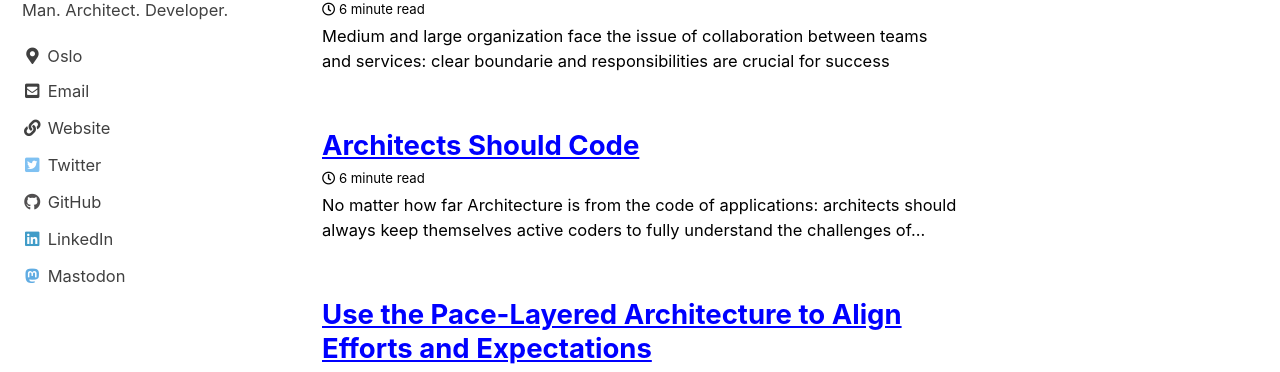
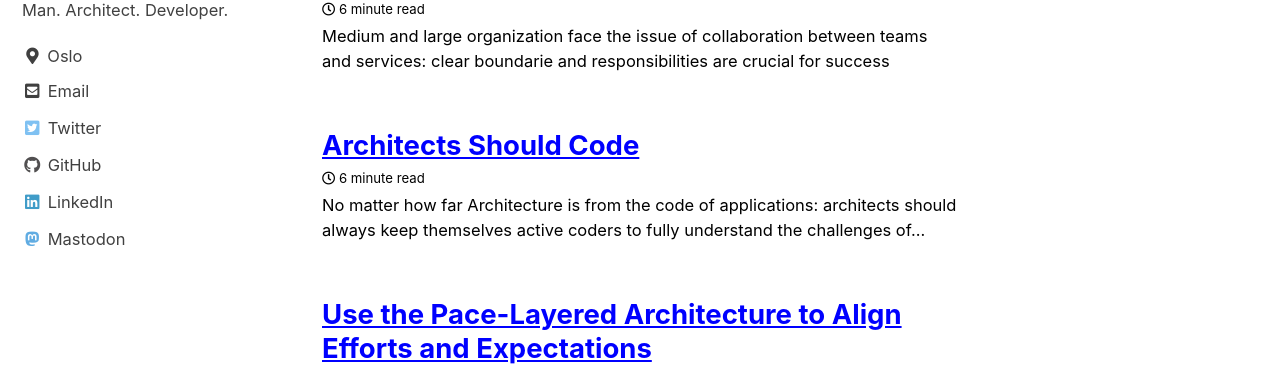
Before and after one commit to tsutomi/antonello.provenza.no, a Jekyll site: the page built from index.html, in a window 1280 px wide. Shown: the part 286-658 px from the top of the page. Built offline with Jekyll 4.4.1, drawn with Linux system fonts in a browser that asks for light colours; cached includes are drawn as plain includes; the list of posts is cut into pages by our own code.

Commit message:
Removing redundant website address from signature

```diff
--- a/_config.yml
+++ b/_config.yml
@@ -110,9 +110,6 @@ author:
     - label: "Email"
       icon: "fas fa-fw fa-envelope-square"
       url: "mailto:antonello@provenza.no"
-    - label: "Website"
-      icon: "fas fa-fw fa-link"
-      url: "https://antonello.provenza.no"
     - label: "Twitter"
       icon: "fab fa-fw fa-twitter-square"
       url: "https://twitter.com/tsutomi"
```
